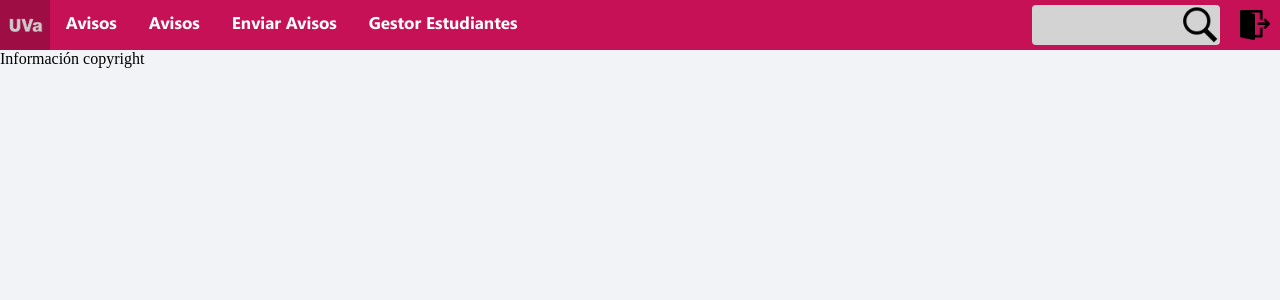
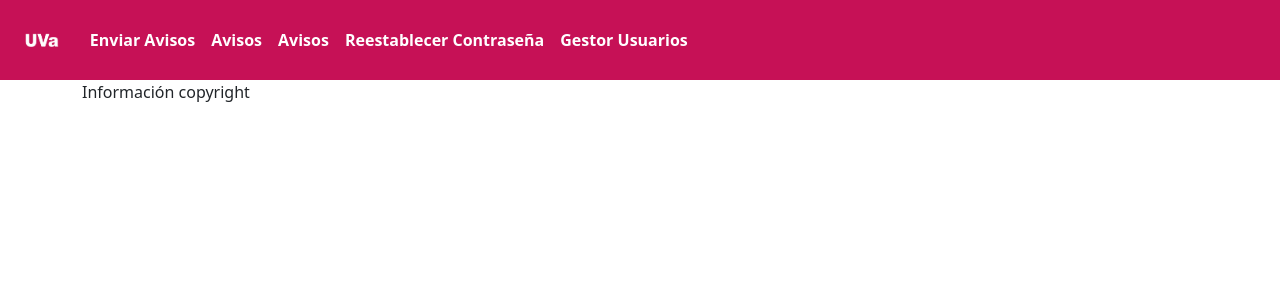
Before and after one commit to RodrigoA-Fernandez/PracticaWeb, a PHP site: page /paginaPpal.php in a window 1280 px wide. Shown: the top 300 px of the page. Run offline with PHP 8.4, Linux system fonts and the light colour scheme.

Commit message:
Navbar con bootstrap

```diff
--- a/css/plantilla.css
+++ b/css/plantilla.css
@@ -1,171 +1,42 @@
 @import "constantes.css";
 
-
-html, body {
-  margin: 0;
-  margin-top: 0px;
-  padding: 0;
-  border: 0;
-  outline: 0;
-  font-size: 100%;
-  background: transparent;
+.nav-bg{
+  background-color: var(--color-secundario);
 }
 
-body{
-  background-color: var(--fondo);
+.font {
+  font-style: var(--font) !important;
+  font-weight: bold;
+  color: white;
 }
 
-.navBar{
-  margin-top: 0;
-  overflow: hidden;
-  background-color: var(--color-secundario);
-  width: 100%;
-  height: 50px;
-  display: flex;
-  flex-direction: row;
-}
-
-.navBar a.logo{
-  margin:0;
-  padding:0;
+.logo img{
   height: 50px;
 }
 
-.navBar a.logo img{
-  height: 50px;
+@media only screen and (min-width: 991px) {
+  .navbar {
+    padding: 0 1rem;
+  }
+
+  .nav-pills .nav-link {
+    padding-top: 15px;
+    padding-bottom: 15px;
+    border-radius: 0;
+  }
+  .navbar-collapse{
+    height: 10vh;
+  }
 }
 
-.navBar a.logo:hover{
-  filter: brightness(80%);
+.nav-activo {
+  text-decoration: underline;
+  font-size: 1em;
+  background-color: white;
+  color: black;
+  border-radius: 10px;
+  padding-left: 10px;
+  padding-right: 2px;
+  border: solid;
+  border-color: black;
 }
-
-.container{
-  display: flex;
-  flex-direction: row;
-  width: 100%;
-  height: 50px;
-}
-
-.container1{
-  display: table;
-}
-.container1 *{
-  height: 50px;
-}
-
-.container1 .enlace{
-  float: left;
-  display: table-cell;
-  vertical-align: middle;
-  text-align: center;
-  margin: 0;
-  color: white;
-  text-align: center;
-  padding-right: 16px;
-  padding-left: 16px;
-  text-decoration: none;
-  font-size: 17px;
-  font-family: var(--fuente);
-  justify-content: center;
-  align-content: center;
-  vertical-align: middle;
-}
-
-.container1 .enlace h1{
-  font-size: 1em;
-}
-
-.container1 a:hover{
-    background-color: var(--color-secundario-hover);
-  }
-
-.container1 a.activo{
-  background-color: var(--fondo);
-  color: black;
-}
-
-
-
-.busqueda input{
-  padding-left: 0;
-  margin-left: 10px;
-  text-shadow: non;
-  height: 30px;
-  border: none;
-  border-radius: 4px 0 0 4px;
-  background-color: lightgray;
-  outline: none;
-  font-family: var(--fuente);
-  width: 80%;
-}
-.salida{
-    padding-top: 0;
-    align-self: center;
-    margin-right: 5px;
-    display: flex;
-    padding-left: 5px;
-  }
-
-.salida img{
-  height: 30px;
-  align-self: center;
-}
-
-.container2{
-  display: flex;
-  margin-left: auto;
-}
-.container2 *{
-  height: 50px;
-}
-
-.container2 .busqueda{
-  margin-left: auto;
-  height: 40px;
-  margin-top: 5px;
-  margin-bottom: 5px;
-  margin-right: 10px;
-  border-radius: 4px;
-  background-color: lightgrey;
-  display: flex;
-  align-items: center;
-  padding: 0;
-  width: 70%;
-}
-
-.container2 .busqueda img{
-  height: 40px;
-  margin-right:0;
-  margin-left: auto;
-}
-
-.container2 .logo{
-    display: none;
-  }
-
-@media (max-width: 550px){
-  .navBar {
-    height: 100px;
-  }
-  .navBar .logo {
-    display: none;
-  }
-
-  .busqueda{
-    padding-right: 0;
-  }
-
-  .container{
-    flex-direction: column-reverse;
-    width: 100%;
-    height: 100px;
-  }
-  .container2{
-    margin-left: 0;
-    margin-right: 0;
-  }
-
-  .container2 .logo{
-    display: block;
-  }
-}
--- a/inc/plantilla.php
+++ b/inc/plantilla.php
@@ -10,50 +10,46 @@ const TITULO_PAGINA = "Gestor de Avisos UVa";
 	<meta name="viewport" content="width=device-width, initial-scale=1.0">
 
 	<title><?php print constant('TITULO_PAGINA');?></title>
+	<link rel="stylesheet" href="css/mostrarMensajes.css">
+  <link href="https://cdn.jsdelivr.net/npm/bootstrap@5.2.3/dist/css/bootstrap.min.css" rel="stylesheet" integrity="sha384-rbsA2VBKQhggwzxH7pPCaAqO46MgnOM80zW1RWuH61DGLwZJEdK2Kadq2F9CUG65" crossorigin="anonymous">
 	<link rel="stylesheet" href="css/plantilla.css">
-	<link rel="stylesheet" href="css/mostrarMensajes.css">
+  <script src="https://code.jquery.com/jquery-3.7.1.min.js">
+  </script>
 
 </head>
   <body>
-	  <div class="navBar">
-      <a class="logo" href="https://www.uva.es">
-        <img src="../assets/logo.png" />
+    <nav class="navbar navbar-expand-lg navbar-light nav-bg ">
+      <a class="navbar-brand logo" href="https://www.uva.es">
+        <img src="../assets/logo.png" >
       </a>
-      <div class="container">
-        <div class="container1">
-          <a href="../verAvisosProfesor.php" class="enlace" id="avisosProfesor">
-            <h1>Avisos</h1>
-          </a>
-          <a href="../verAvisosAlumno.php" class="enlace" id="avisosEstudiante">
-            <h1>
-              Avisos
-            </h1>
-          </a>
-          <a href="../enviarAvisos.php" class = "enlace" id="enviarAvisos">
-            <h1>
-              Enviar Avisos
-            </h1>
-          </a>
-          <a href="../gestionarEstudiantes.php" class="enlace" id="gestorEstudiantes">
-            <h1>
-              Gestor Estudiantes
-            </h1>
-          </a>
-        </div>
-        <div class="container2">
-          <a class="logo" href="https://www.uva.es">
-            <img src="../assets/logo.png" />
-          </a>
-          <div class="busqueda">
-            <input>
-            <img src="../assets/lupa.png">
-          </div>
-          <a class="salida" href="../index.php">
-            <img class="salida" src="../assets/logout.png">
-          </a>
-        </div>
+      <button class="navbar-toggler" type="button" data-bs-toggle="collapse" data-bs-target="#navbarSupportedContent" aria-controls="navbarSupportedContent" aria-expanded="false" aria-label="Toggle navigation">
+          <span class="navbar-toggler-icon"></span>
+      </button>
+
+      <div class="collapse navbar-collapse" id="navbarSupportedContent">
+      <ul class="navbar-nav mr-auto">
+        <li class="nav-item profesor">
+          <a class="nav-link font" id="enviarAvisos" href="../enviarAvisos.php">Enviar Avisos</a>
+        </li>
+        <li class="nav-item active profesor">
+          <a class="nav-link font" id="verAvisos" href="../verAvisosProfesor.php">Avisos</a>
+        </li>
+        <li class="nav-item active alumno">
+          <a class="nav-link font" id="verAvisos" href="../verAvisosAlumno.php">Avisos</a>
+        </li>
+        <li class="nav-item alumno">
+          <a class="nav-link font" id = "contrasenia" href="../contrasenia.php">Reestablecer Contraseña</a>
+        </li>
+
+        <li class="nav-item profesor">
+          <a class="nav-link font" id = "gestorUsuarios" href="../gestionarEstudiantes.php">Gestor Usuarios</a>
+        </li>
+
+      </ul>
+
+    </div>
       </div>
-    </div>
+    </nav>
 
 
 
@@ -65,6 +61,8 @@ const TITULO_PAGINA = "Gestor de Avisos UVa";
 	<div class="container pie"> <!-- Con HTML5 utilizar etiqueta FOOTER -->
 		Información copyright
 	</div>
+  <script src="https://cdn.jsdelivr.net/npm/@popperjs/core@2.11.6/dist/umd/popper.min.js" integrity="sha384-oBqDVmMz9ATKxIep9tiCxS/Z9fNfEXiDAYTujMAeBAsjFuCZSmKbSSUnQlmh/jp3" crossorigin="anonymous"></script>
+<script src="https://cdn.jsdelivr.net/npm/bootstrap@5.2.3/dist/js/bootstrap.min.js" integrity="sha384-cuYeSxntonz0PPNlHhBs68uyIAVpIIOZZ5JqeqvYYIcEL727kskC66kF92t6Xl2V" crossorigin="anonymous"></script>
 </body>
 </html>
 <?php } ?>
```
Also changed, not shown: verAvisosAlumno.php (+6 -11 lines).
